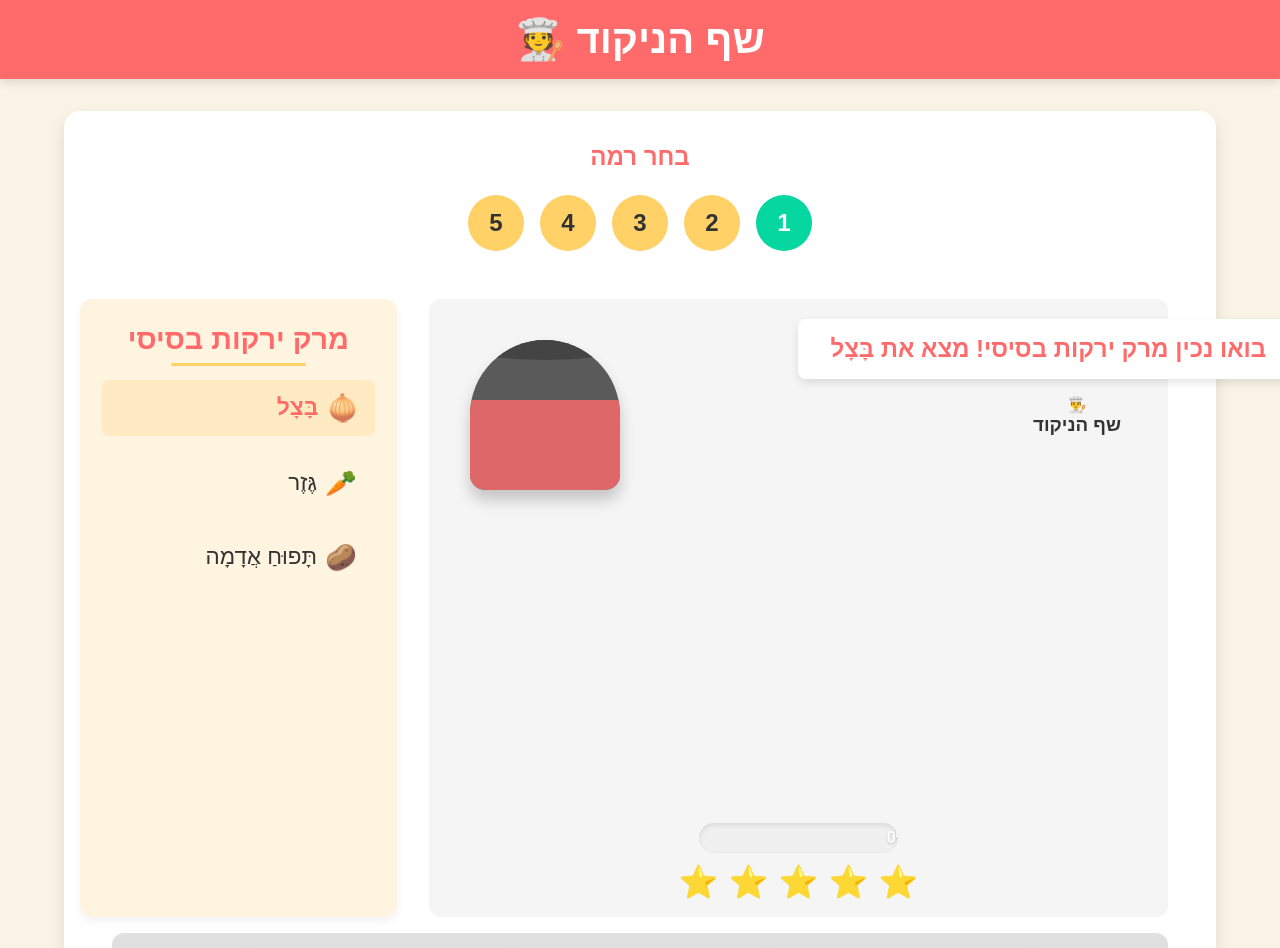
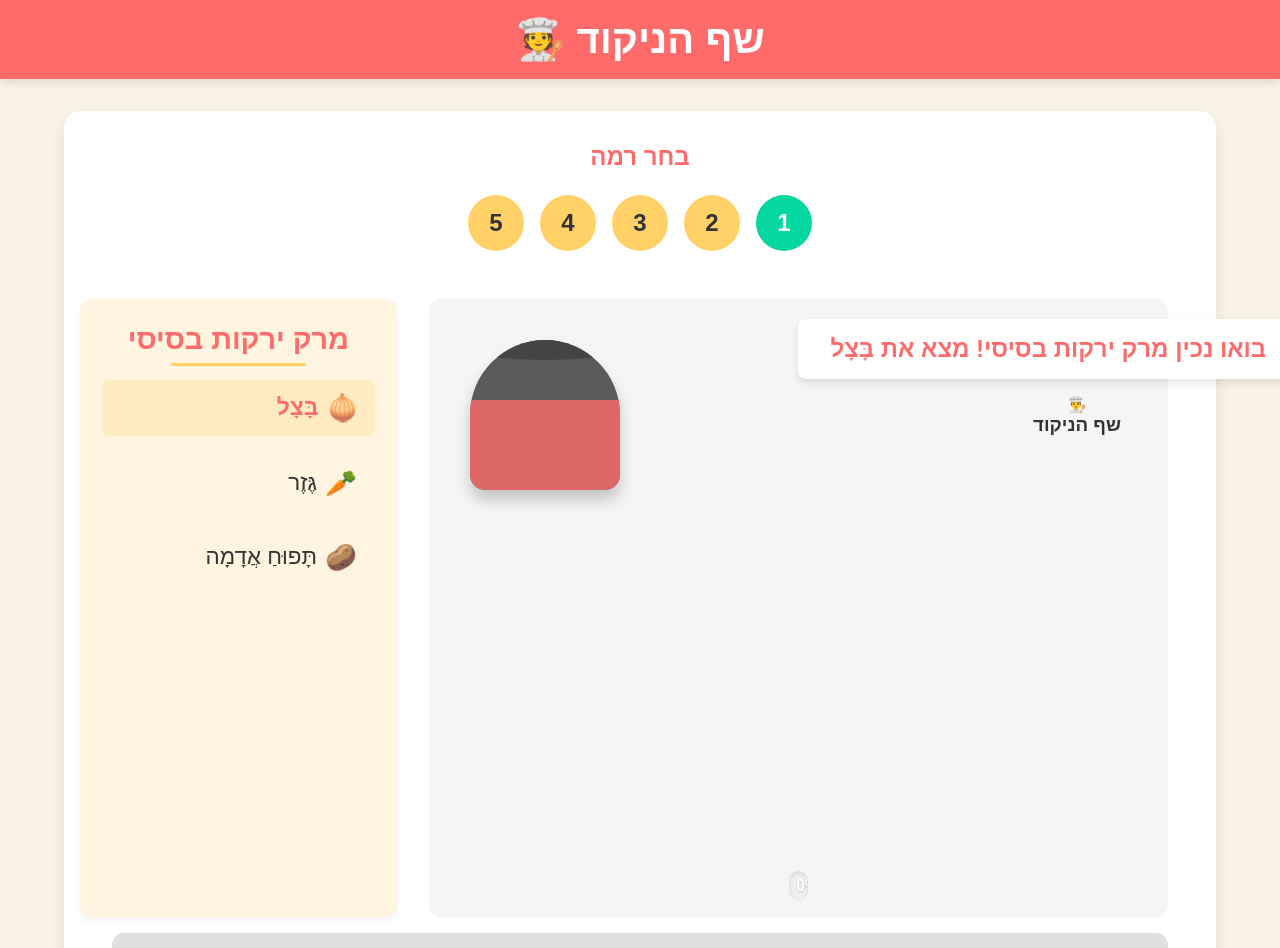
Before and after one commit to castroi/chef-nikud-game, a React (Create React App) app: page / in a window 1280 px wide. Shown: the top 948 px of the page. Built offline with nearby package versions, Linux system fonts and the light colour scheme; a web font is replaced by a local one.

Commit message:
Remove stars

```diff
--- a/src/App.js
+++ b/src/App.js
@@ -197,10 +197,6 @@ function App() {
           />
         )}
       </GameContainer>
-
-      <footer>
-        <p>שף הניקוד - משחק לתרגול ניקוד בעברית | כל הזכויות שמורות © {new Date().getFullYear()}</p>
-      </footer>
     </GlobalStyle>
   );
 }
--- a/src/components/UI/ProgressBar.jsx
+++ b/src/components/UI/ProgressBar.jsx
@@ -29,7 +29,7 @@ const ProgressText = styled.span`
 `;
 
 const StarContainer = styled.div`
-  display: flex;
+  display: hidden;
   justify-content: center;
   margin-top: 10px;
 `;
@@ -56,22 +56,6 @@ export const ProgressBar = ({ progress }) => {
         </ProgressFill>
       </ProgressBarContainer>
 
-      <StarContainer>
-        {[...Array(5)].map((_, index) => (
-          <Star
-            key={index}
-            active={index < starsCount}
-            initial={{ scale: index < starsCount ? 0 : 1 }}
-            animate={{
-              scale: index < starsCount ? 1 : 1,
-              rotate: index < starsCount ? [0, 10, -10, 10, 0] : 0
-            }}
-            transition={{ duration: 0.5 }}
-          >
-            ⭐
-          </Star>
-        ))}
-      </StarContainer>
     </div>
   );
 };
```
